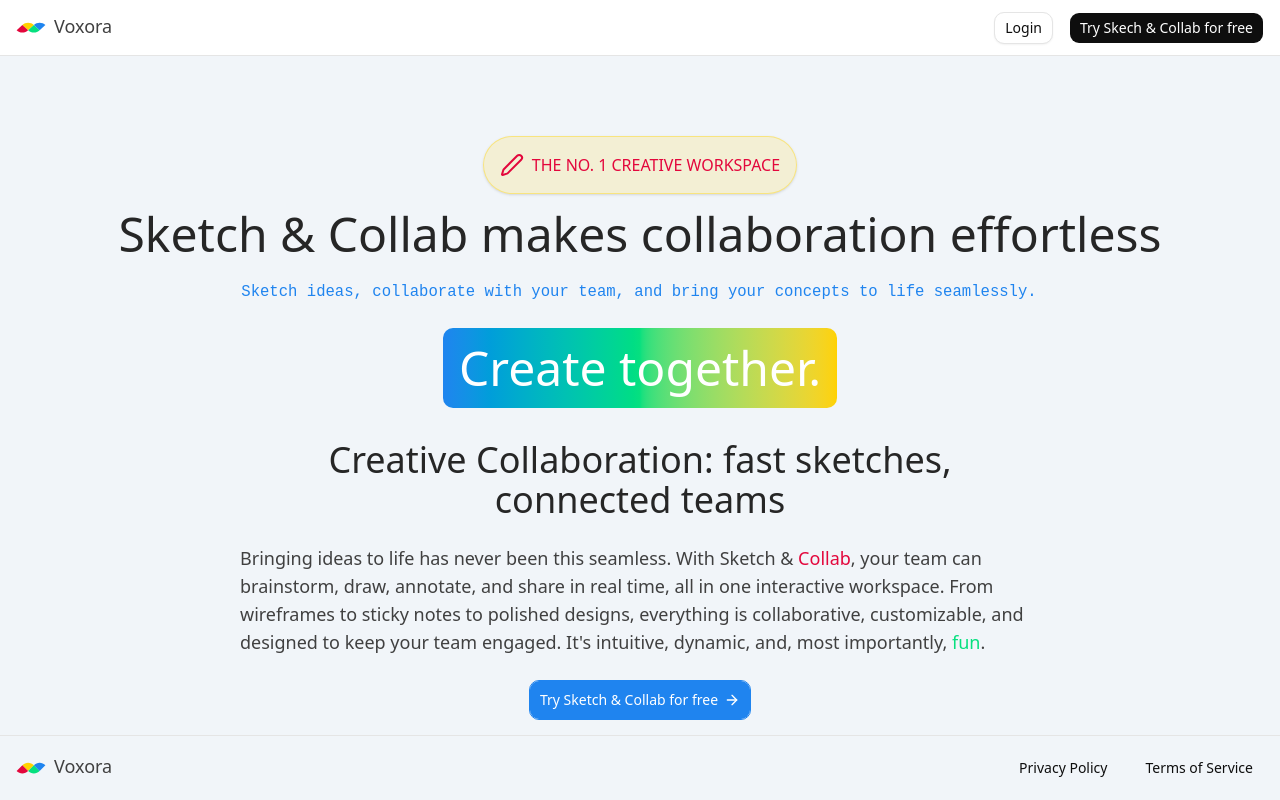
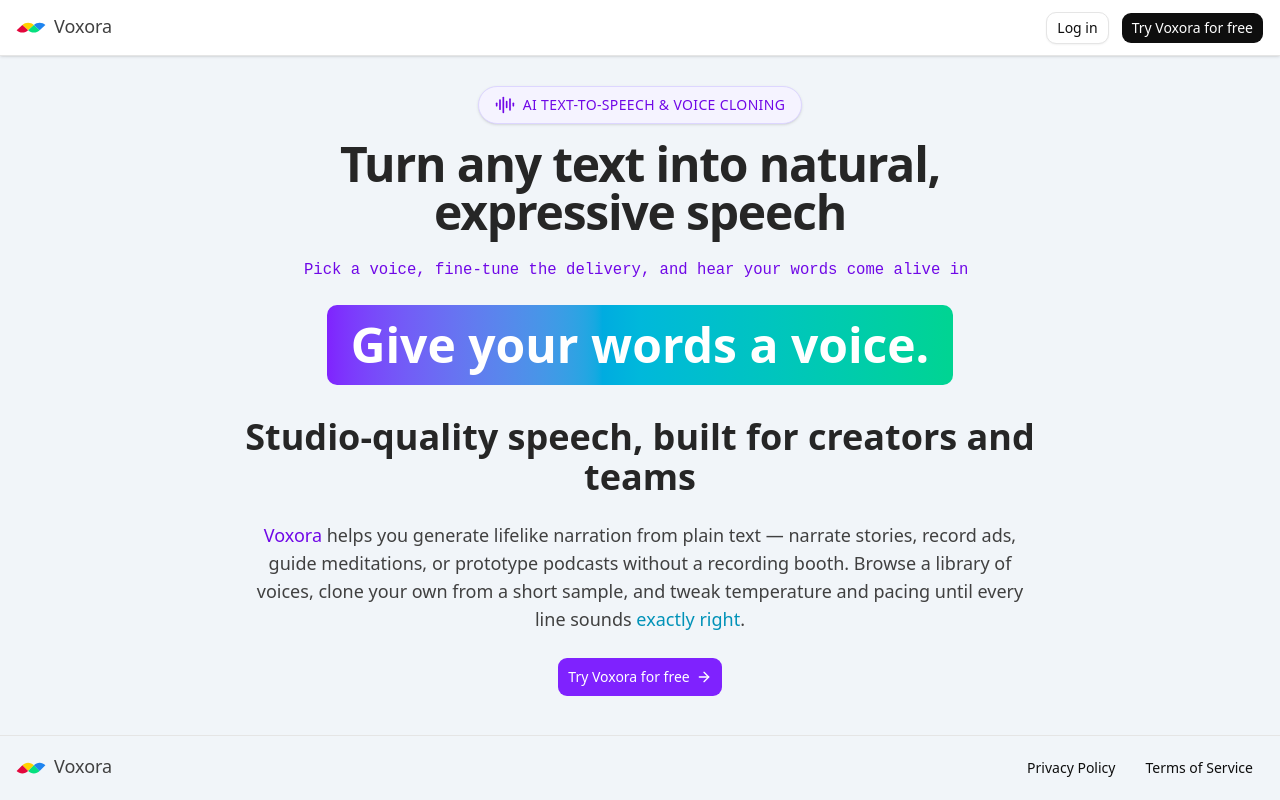
Before and after one commit to mickeyminion14/resonance-ai, a Next.js app: page / in a window 1280 px wide. Built offline with nearby package versions, Linux system fonts and the light colour scheme.

Commit message:
feat: Updated marketing page

```diff
--- a/src/app/(marketing)/_components/footer/index.tsx
+++ b/src/app/(marketing)/_components/footer/index.tsx
@@ -1,20 +1,20 @@
-import { Logo } from '@/components/logo';
-import { Button } from '@/components/ui/button';
+import { Logo } from "@/components/logo";
+import { Button } from "@/components/ui/button";
 
 export const Footer = () => {
   return (
-    <div className="fixed bottom-0 w-full p-4 border-t bg-slate-100">
-      <div className="md:max-w-screen-2xl mx-auto flex items-center w-full justify-between">
+    <footer className="shrink-0 w-full border-t bg-slate-100 p-4">
+      <div className="mx-auto flex w-full max-w-screen-2xl items-center justify-between">
         <Logo />
-        <div className="space-x-4 md:block md:w-auto flex items-center justify-between w-full">
-          <Button size={'sm'} variant={'ghost'}>
+        <div className="flex items-center gap-2">
+          <Button size="sm" variant="ghost">
             Privacy Policy
           </Button>
-          <Button size={'sm'} variant={'ghost'}>
+          <Button size="sm" variant="ghost">
             Terms of Service
           </Button>
         </div>
       </div>
-    </div>
+    </footer>
   );
 };
--- a/src/app/(marketing)/_components/navbar/index.tsx
+++ b/src/app/(marketing)/_components/navbar/index.tsx
@@ -1,21 +1,22 @@
+import Link from "next/link";
+
 import { Logo } from "@/components/logo";
 import { Button } from "@/components/ui/button";
-import Link from "next/link";
 
 export const Navbar = () => {
   return (
-    <div className="fix-top-0 w-full h-14 px-4 border-b shadow-sm bg-white flex items-center">
-      <div className="md:max-w-screen-2xl mx-auto flex items-center w-full justify-between">
+    <header className="fixed top-0 z-50 flex h-14 w-full items-center border-b bg-white px-4 shadow-sm">
+      <div className="mx-auto flex w-full max-w-screen-2xl items-center justify-between">
         <Logo />
-        <div className="space-x-4 md:block md:w-auto flex items-center justify-between w-full">
-          <Button size={"sm"} variant={"outline"} asChild>
-            <Link href={"/dashboard"}>Login</Link>
+        <div className="flex items-center gap-3">
+          <Button size="sm" variant="outline" asChild>
+            <Link href="/sign-in">Log in</Link>
           </Button>
-          <Button size={"sm"} asChild>
-            <Link href={"/dashboard"}>Try Skech & Collab for free</Link>
+          <Button size="sm" asChild>
+            <Link href="/text-to-speech">Try Voxora for free</Link>
           </Button>
         </div>
       </div>
-    </div>
+    </header>
   );
 };
--- a/src/app/(marketing)/layout.tsx
+++ b/src/app/(marketing)/layout.tsx
@@ -7,9 +7,11 @@
   children: React.ReactNode;
 }) {
   return (
-    <div className="h-full bg-slate-100">
+    <div className="flex min-h-screen flex-col bg-slate-100">
       <Navbar />
-      <main className="pt-20 pb-20 bg-slate-100">{children}</main>
+      <main className="flex flex-1 flex-col items-center justify-center px-4 pb-8 pt-20">
+        {children}
+      </main>
       <Footer />
     </div>
   );
--- a/src/app/(marketing)/page.tsx
+++ b/src/app/(marketing)/page.tsx
@@ -1,53 +1,53 @@
 import Link from "next/link";
-import { Button } from "../../components/ui/button";
-import { cn } from "../../lib/utils";
-import { ArrowRight, Pen } from "lucide-react";
+import { ArrowRight, AudioLines } from "lucide-react";
+
+import { Button } from "@/components/ui/button";
+import { cn } from "@/lib/utils";
 
 export default function MarketingPage() {
   return (
-    <div className="flex flex-col items-center justify-center">
-      <div className={cn("flex items-center justify-center flex-col")}>
-        <div className="mb-4 flex items-center rounded-full border border-[#FFD200]/40 bg-[#FFD200]/15 p-4 uppercase text-[#E3073C] shadow-sm">
-          <Pen className="mr-2 h-6 w-6" />
-          The No. 1 Creative Workspace
+    <div className="flex w-full max-w-4xl flex-col items-center">
+      <div className={cn("flex flex-col items-center justify-center")}>
+        <div className="mb-4 flex items-center rounded-full border border-violet-200 bg-violet-50 px-4 py-2 text-sm font-medium uppercase tracking-wide text-violet-700 shadow-sm">
+          <AudioLines className="mr-2 h-5 w-5" />
+          AI text-to-speech &amp; voice cloning
         </div>
-        <h1 className="mb-6 text-center text-2xl text-neutral-800 md:text-5xl">
-          Sketch & Collab makes collaboration effortless
+        <h1 className="mb-6 max-w-3xl text-center text-2xl font-semibold tracking-tight text-neutral-800 md:text-5xl">
+          Turn any text into natural, expressive speech
         </h1>
-        <div
+        <p
           className={cn(
-            "mb-6 bg-transparent text-center text-small text-[#1F84EF] md:text-xl",
+            "mb-6 max-w-2xl bg-transparent text-center text-sm text-violet-700 md:text-xl",
             "typewriter",
           )}
         >
-          Sketch ideas, collaborate with your team, and bring your concepts to
-          life seamlessly.
-        </div>
-        <div className="w-fit rounded-md bg-linear-to-r from-[#1F84EF] via-[#06E07F] to-[#FFD200] p-4 text-2xl text-white md:text-5xl">
-          Create together.
+          Pick a voice, fine-tune the delivery, and hear your words come alive in
+          seconds.
+        </p>
+        <div className="w-fit rounded-md bg-linear-to-r from-violet-600 via-cyan-500 to-emerald-400 px-6 py-4 text-2xl font-semibold text-white md:text-5xl">
+          Give your words a voice.
         </div>
       </div>
       <div className="mt-8 flex flex-col items-center justify-center">
-        <h1 className="mb-6 max-w-[800px] text-center text-xl text-neutral-800 md:text-4xl">
-          Creative Collaboration: fast sketches, connected teams
-        </h1>
-        <p className="max-w-[800px] text-lg text-neutral-700">
-          Bringing ideas to life has never been this seamless. With Sketch &
-          <span className="font-medium text-[#E3073C]"> Collab</span>, your team
-          can brainstorm, draw, annotate, and share in real time, all in one
-          interactive workspace. From wireframes to sticky notes to polished
-          designs, everything is collaborative, customizable, and designed to
-          keep your team engaged. It&apos;s intuitive, dynamic, and, most
-          importantly, <span className="text-[#06E07F]">fun</span>.
+        <h2 className="mb-6 max-w-[800px] text-center text-xl font-semibold text-neutral-800 md:text-4xl">
+          Studio-quality speech, built for creators and teams
+        </h2>
+        <p className="max-w-[800px] text-center text-lg text-neutral-700">
+          <span className="font-medium text-violet-700">Voxora</span> helps you
+          generate lifelike narration from plain text — narrate stories, record
+          ads, guide meditations, or prototype podcasts without a recording booth.
+          Browse a library of voices, clone your own from a short sample, and
+          tweak temperature and pacing until every line sounds{" "}
+          <span className="font-medium text-cyan-600">exactly right</span>.
         </p>
       </div>
       <Button
-        className="mt-6 border-[#1F84EF] bg-[#1F84EF] text-white hover:bg-[#06E07F] hover:text-neutral-950"
-        size={"lg"}
+        className="mt-6 bg-violet-600 text-white hover:bg-violet-700"
+        size="lg"
         asChild
       >
-        <Link href="/dashboard">
-          Try Sketch & Collab for free <ArrowRight className="h-4 w-4" />
+        <Link href="/text-to-speech">
+          Try Voxora for free <ArrowRight className="h-4 w-4" />
         </Link>
       </Button>
     </div>
```
